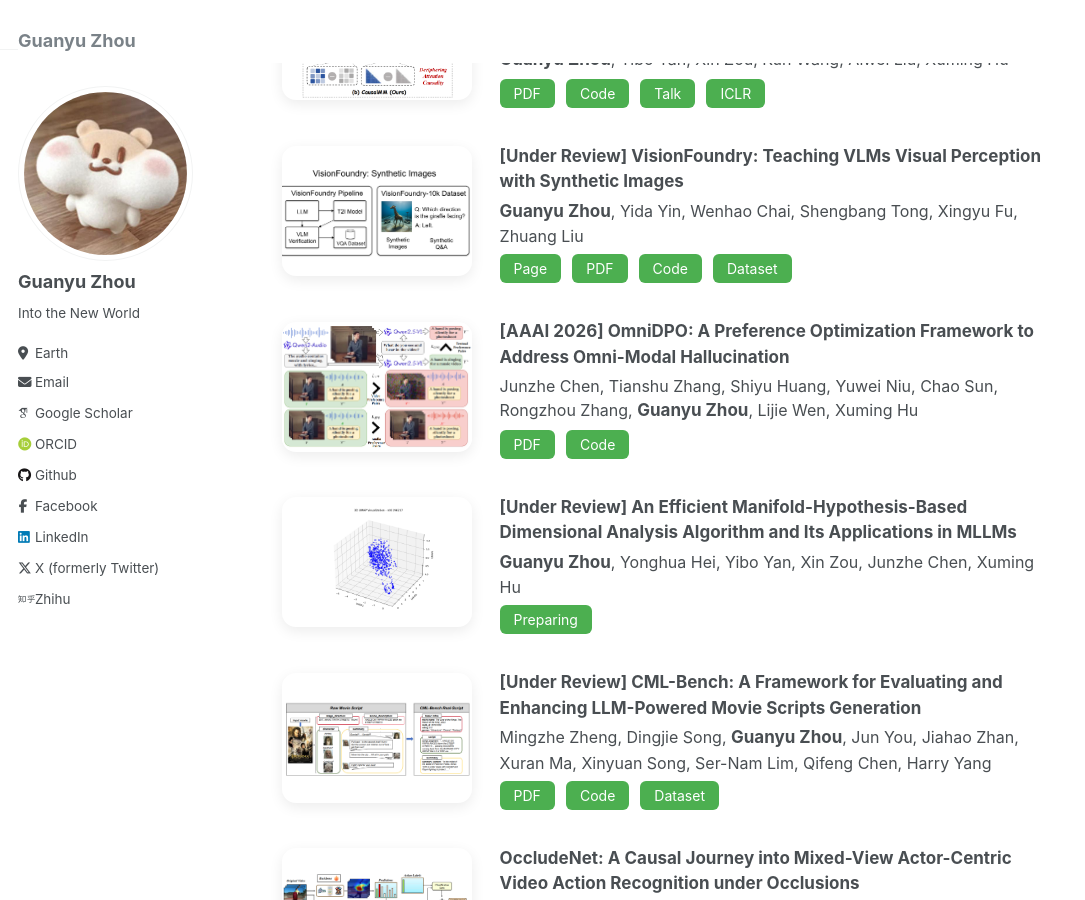
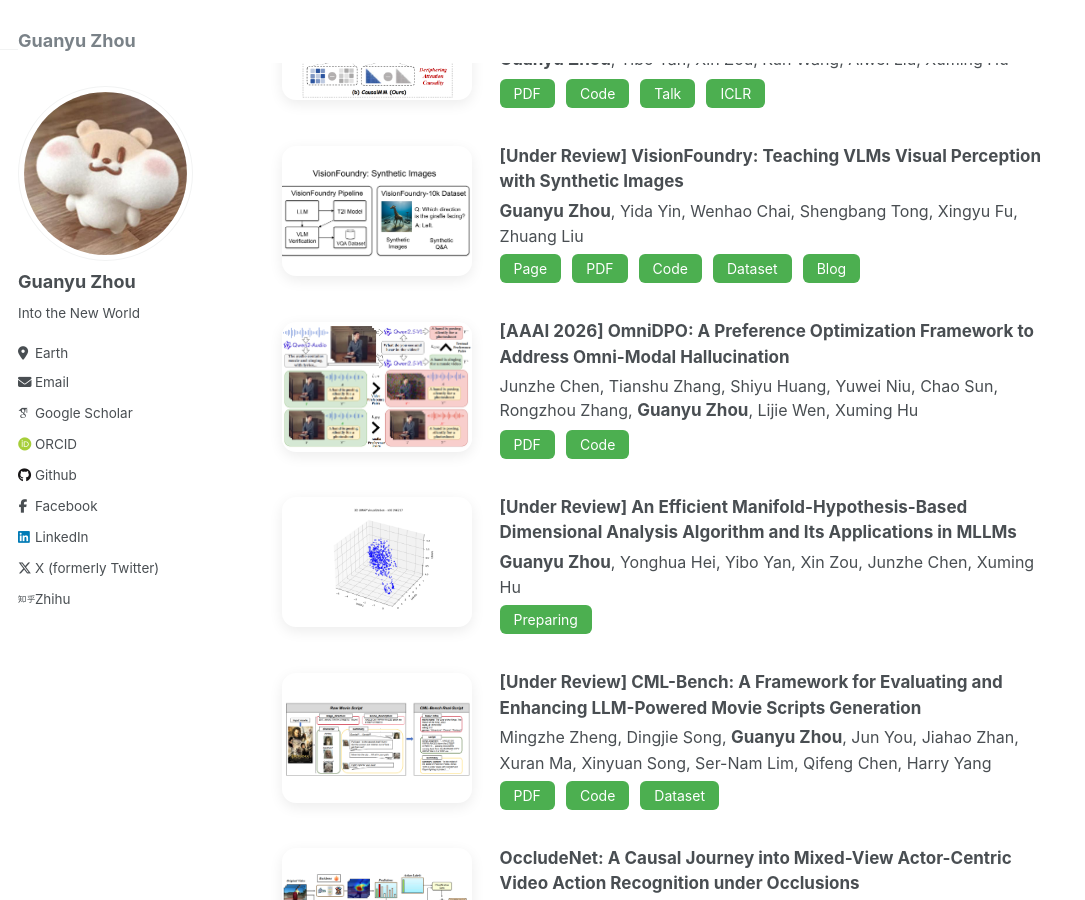
Before and after one commit to The-Martyr/the-martyr.github.io, a Jekyll site: the page built from _pages/about.md, in a window 1280 px wide and 900 px high, scrolled down 938 px. Shown: the whole window, without its empty margins (0-1085 px from the left). Built offline with Jekyll 4.4.1, drawn with Linux system fonts in a browser that asks for light colours; some web fonts are replaced.

Commit message:
Update about.md

```diff
--- a/_pages/about.md
+++ b/_pages/about.md
@@ -115,9 +115,10 @@ My ultimate goal is to build **a multimodal, scalable, dataset-free, continuousl
 
     <div class="pub-buttons">
       <a href="https://zlab-princeton.github.io/VisionFoundry"><button>Page</button></a>
-      <a href="https://zlab-princeton.github.io/VisionFoundry"><button>PDF</button></a>
+      <a href="https://arxiv.org/abs/2604.09531"><button>PDF</button></a>
       <a href="https://github.com/zlab-princeton/VisionFoundry"><button>Code</button></a>
       <a href="https://huggingface.co/datasets/zlab-princeton/VisionFoundry-10K"><button>Dataset</button></a>
+      <a href="https://www.zhihu.com/question/1896900452324450527/answer/2028884969729062684"><button>Blog</button></a>
     </div>
   </div>
 </div>
```
